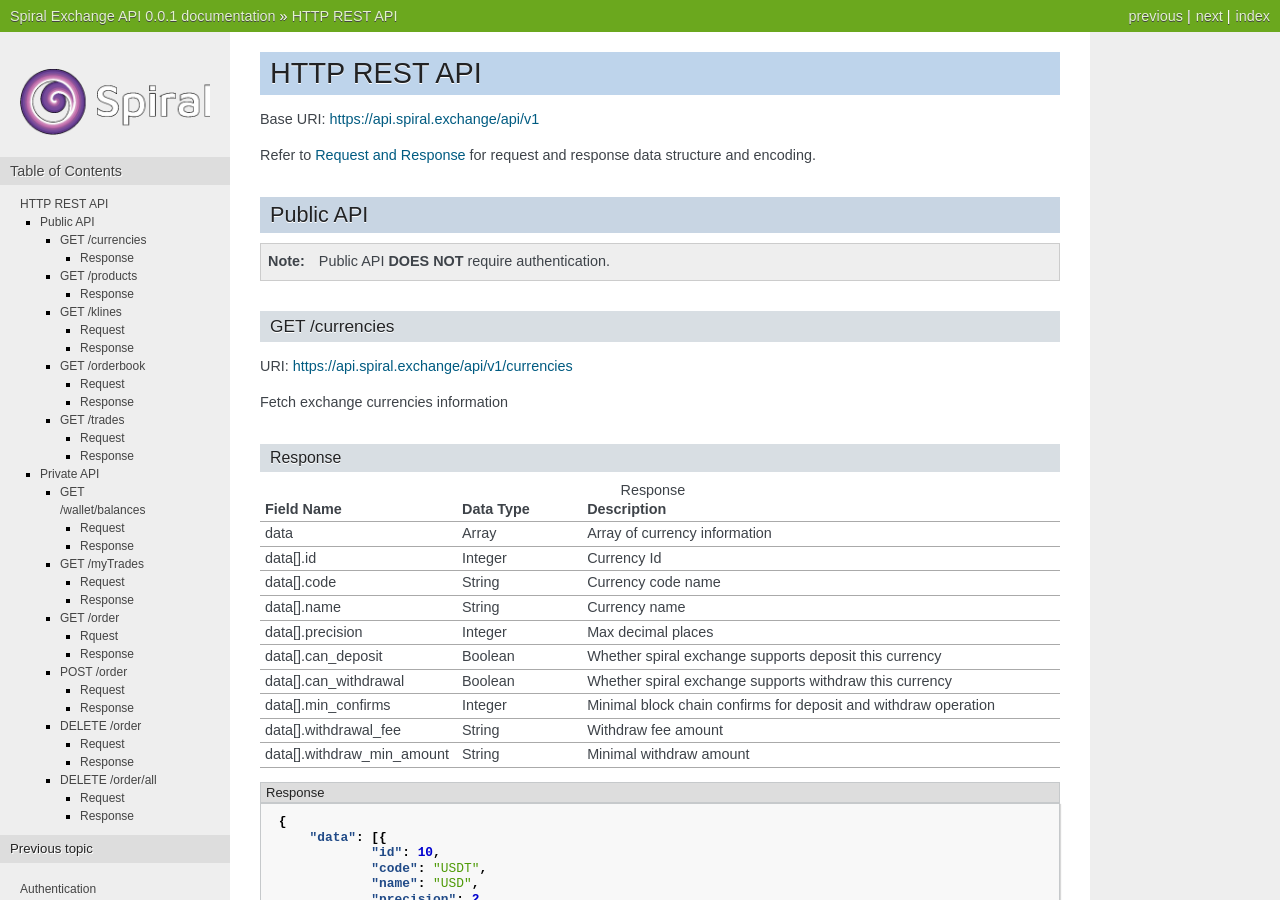
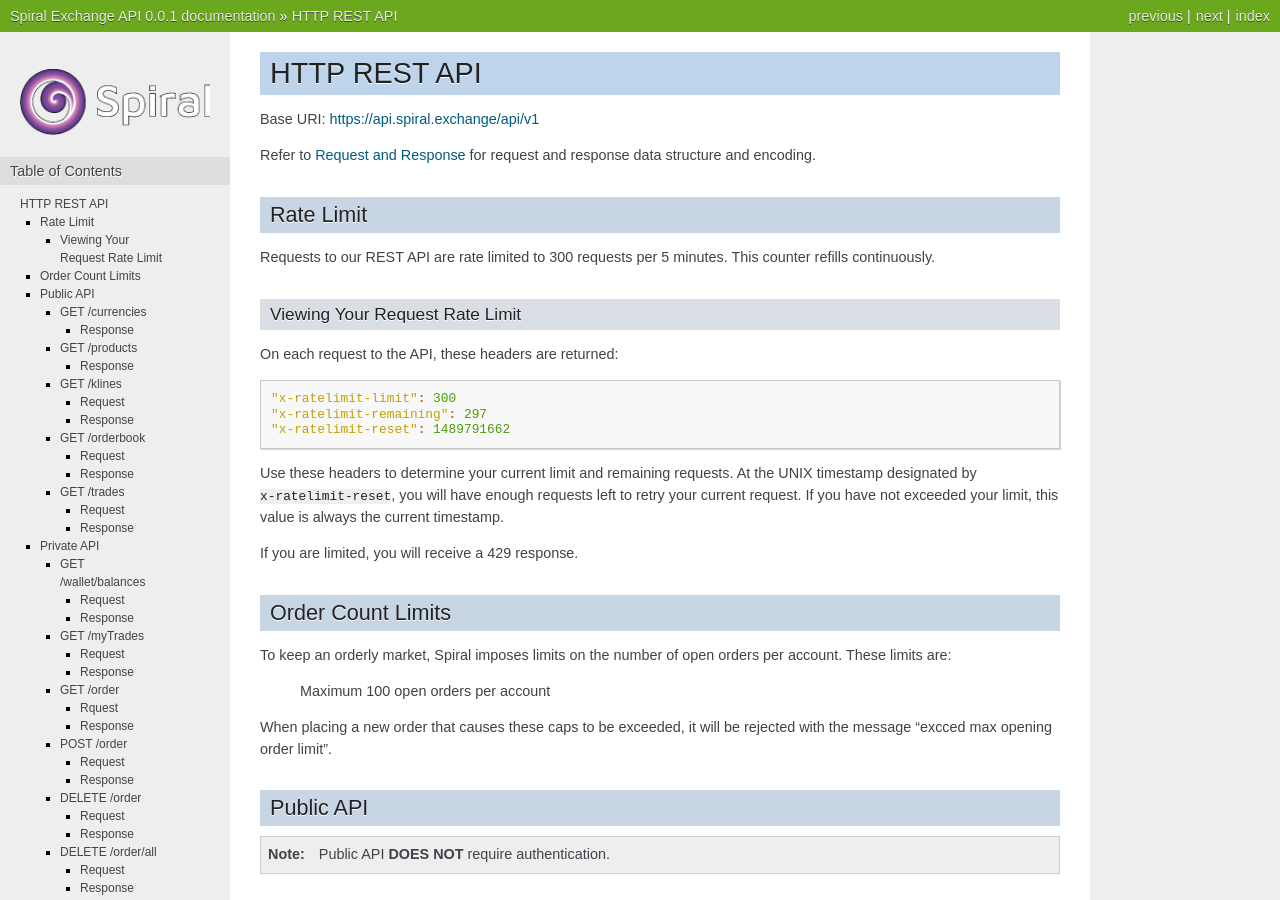
Before and after one commit to spiralexchange/spiral-api-docs, a Sphinx documentation site: the page built from docs/http_api.rst, in a window 1280 px wide and 900 px high. Built offline with Sphinx 7.4.7, drawn with Linux system fonts in a browser that asks for light colours; formulas are drawn with MathJax 3.

Commit message:
add limit information

```diff
--- a/docs/http_api.rst
+++ b/docs/http_api.rst
@@ -4,6 +4,38 @@
 Base URI: https://api.spiral.exchange/api/v1
 
 Refer to :ref:`Request and Response <REST-API-FORMAT>` for request and response data structure and encoding.
+
+Rate Limit
+----------
+
+Requests to our REST API are rate limited to 300 requests per 5 minutes. This counter refills continuously.
+
+Viewing Your Request Rate Limit
+^^^^^^^^^^^^^^^^^^^^^^^^^^^^^^^
+
+On each request to the API, these headers are returned:
+
+.. code-block:: ini
+
+    "x-ratelimit-limit": 300
+    "x-ratelimit-remaining": 297
+    "x-ratelimit-reset": 1489791662
+
+Use these headers to determine your current limit and remaining requests.
+At the UNIX timestamp designated by ``x-ratelimit-reset``, you will have enough requests left to retry your current request.
+If you have not exceeded your limit, this value is always the current timestamp.
+
+If you are limited, you will receive a 429 response.
+
+Order Count Limits
+------------------
+
+To keep an orderly market, Spiral imposes limits on the number of open orders per account. These limits are:
+
+    Maximum 100 open orders per account
+
+When placing a new order that causes these caps to be exceeded, it will be rejected with the message "excced max opening order limit".
+
 
 Public API
 ----------
```
